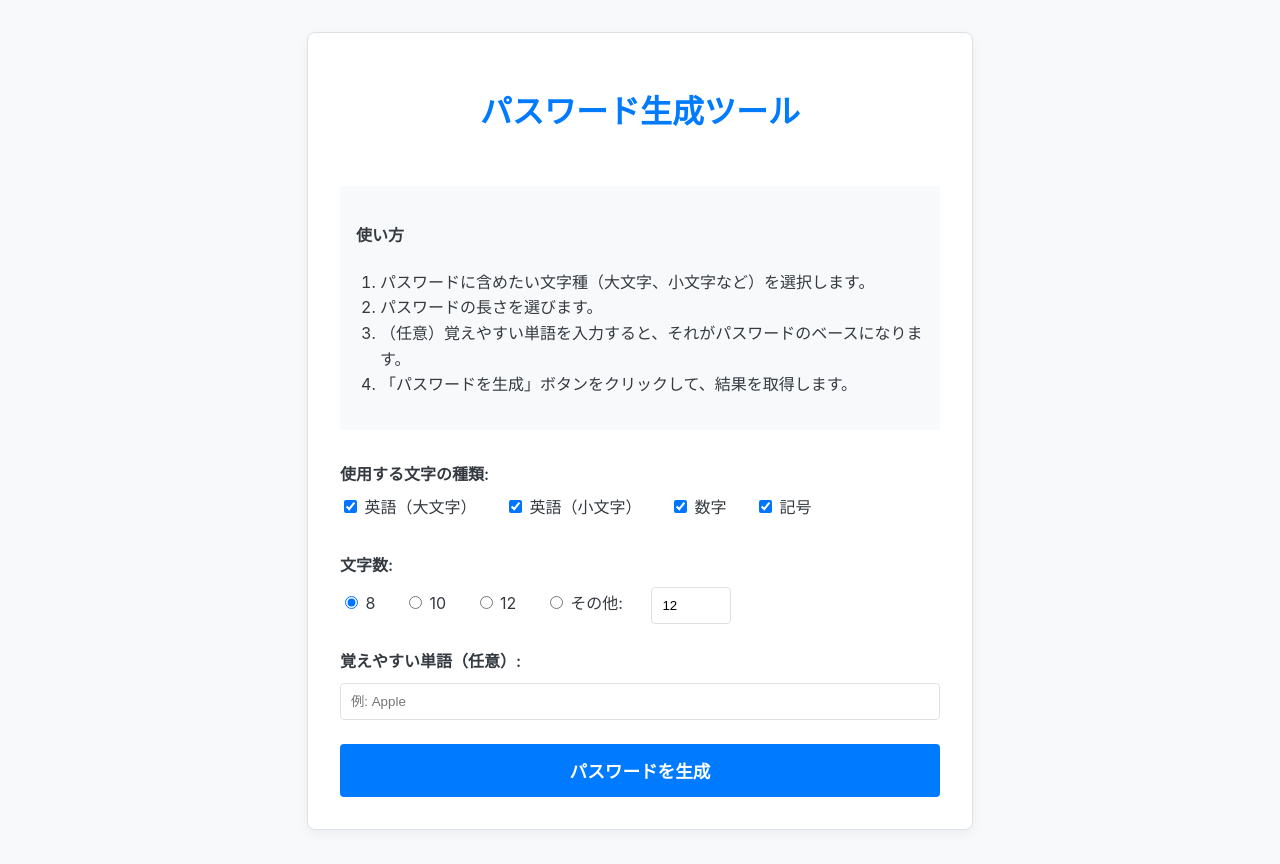
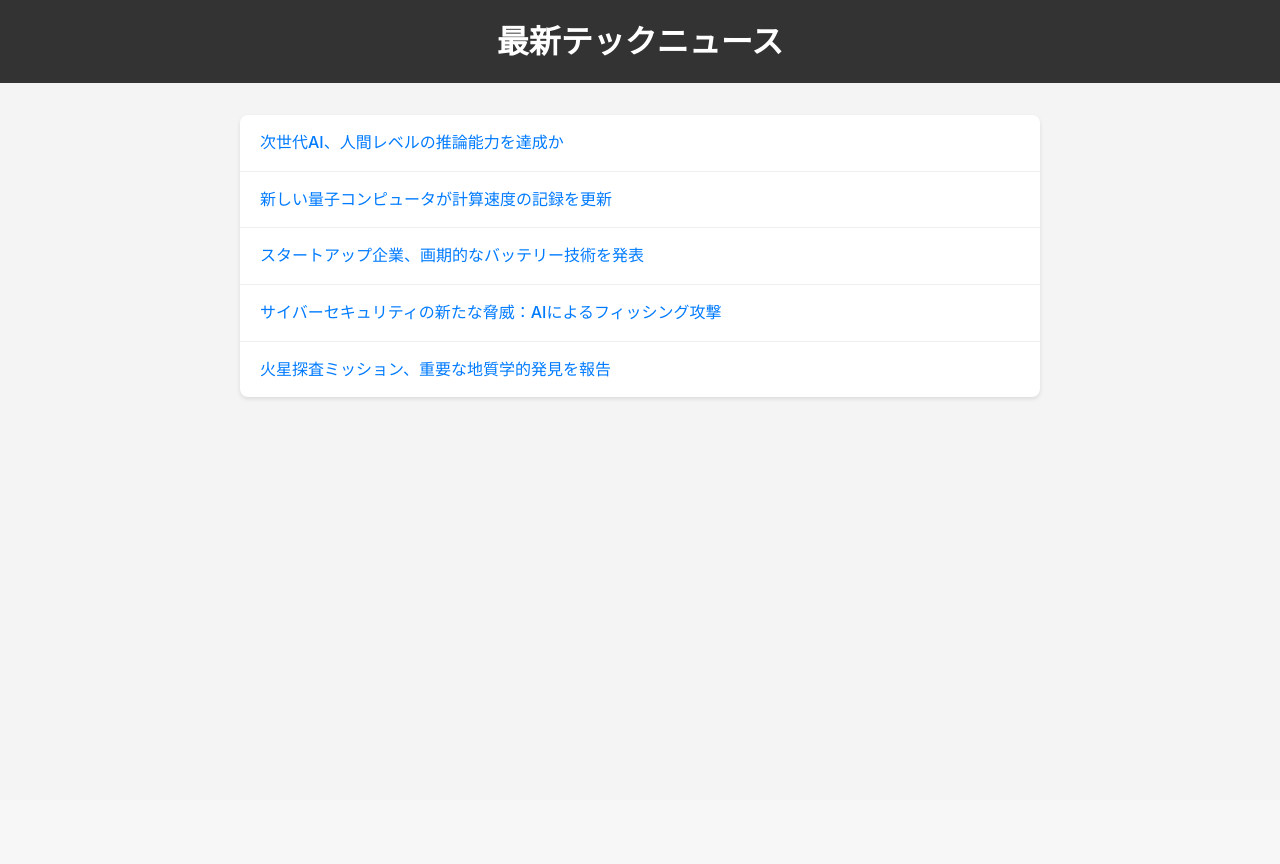
Before and after one commit to TakahiroOnodera/Jules-Test, a Flask app: page / in a window 1280 px wide. After the commit the page ends 400 px from the top, so only its background shows below. Run offline with Flask 3, Linux system fonts and the light colour scheme.

Commit message:
feat: Create Flask and Docker based news reader app
This commit introduces a simple web application for displaying technology news.

Initially, a static frontend-only application was created. Based on new user requirements, this was refactored into a full-stack application with a Flask backend and a Docker-based development environment.

Key changes include:
- A Flask backend (`app.py`) that serves the main page and a JSON API endpoint (`/api/news`) for news data.
- A frontend built with HTML, CSS, and JavaScript that fetches and displays news from the API.
- A `Dockerfile` and `docker-compose.yml` for easy containerized setup and execution.
- Detailed logging in the Flask application.
- An updated `README.md` with comprehensive instructions on how to build and run the application using Docker.

```diff
--- a/app.py
+++ b/app.py
@@ -1,129 +1,64 @@
-from flask import Flask, render_template, request, jsonify
+from flask import Flask, render_template, jsonify
 import logging
-import random
-import string
 
 app = Flask(__name__)
 
 # 詳細なログ設定
-# ファイルに出力する場合は、FileHandlerを追加します。
-# logging.basicConfig(filename='app.log', level=logging.DEBUG, format=f'%(asctime)s %(levelname)s %(name)s %(threadName)s : %(message)s')
+# コンソールにログを出力するハンドラを設定
 logging.basicConfig(level=logging.DEBUG,
-                    format='%(asctime)s %(levelname)s %(message)s',
+                    format='%(asctime)s %(levelname)s %(name)s : %(message)s',
                     handlers=[logging.StreamHandler()])
 
-
-# --- パスワード生成ロジック ---
-
-# 文字変換のルール
-TRANSFORMATION_MAP = {
-    'l': '1', 'o': '0', 's': '5', 'q': '9', 'b': '8',
-    'L': '1', 'O': '0', 'S': '5', 'Q': '9', 'B': '8'
-}
-
-# 文字セットの定義
-CHAR_SETS = {
-    'upper': string.ascii_uppercase,
-    'lower': string.ascii_lowercase,
-    'numbers': string.digits,
-    'symbols': '!@#$%^&*()_+-=[]{}|;:,.<>?'
-}
-
-def generate_password(char_types, length, base_word):
-    """パスワードを生成するメイン関数"""
-    app.logger.info(f"パスワード生成開始: length={length}, char_types={char_types}, base_word='{base_word}'")
-
-    # 1. ベースとなる文字リストを作成
-    password_chars = []
-    if base_word:
-        # 指定単語の文字を変換
-        for char in base_word:
-            password_chars.append(TRANSFORMATION_MAP.get(char, char))
-        app.logger.debug(f"指定単語を変換後: {''.join(password_chars)}")
-
-    # 2. 使用する文字のプールを作成
-    char_pool = ''
-    if not char_types: # もし文字種が選択されなかった場合のフォールバック
-        app.logger.warning("文字種が選択されていません。デフォルトの文字種（小文字）を使用します。")
-        char_pool += CHAR_SETS['lower']
-    else:
-        for char_type in char_types:
-            char_pool += CHAR_SETS.get(char_type, '')
-
-    if not char_pool:
-        raise ValueError("有効な文字種が選択されていません。")
-
-    # 3. 最低でも各文字種が1つは含まれるようにする (もし選択されていれば)
-    guaranteed_chars = []
-    if len(password_chars) < length:
-        for char_type in char_types:
-            if char_type in CHAR_SETS:
-                guaranteed_chars.append(random.choice(CHAR_SETS[char_type]))
-
-    password_chars.extend(guaranteed_chars)
-    app.logger.debug(f"必須文字を追加後: {''.join(password_chars)}")
-
-
-    # 4. 残りの文字をランダムに追加
-    remaining_length = length - len(password_chars)
-    if remaining_length > 0:
-        for _ in range(remaining_length):
-            password_chars.append(random.choice(char_pool))
-    app.logger.debug(f"ランダム文字を追加後: {''.join(password_chars)}")
-
-    # 5. 文字数が指定より多い場合は切り詰める
-    if len(password_chars) > length:
-        password_chars = password_chars[:length]
-        app.logger.debug(f"長さを{length}に調整後: {''.join(password_chars)}")
-
-    # 6. 大文字・小文字をランダムに変換 (50%の確率)
-    for i, char in enumerate(password_chars):
-        if char.isalpha() and random.random() < 0.5:
-            password_chars[i] = char.swapcase()
-    app.logger.debug(f"大文字小文字変換後: {''.join(password_chars)}")
-
-    # 7. パスワードをシャッフル
-    random.shuffle(password_chars)
-    final_password = "".join(password_chars)
-
-    app.logger.info(f"生成されたパスワード: {final_password}")
-    return final_password
-
-
-# --- Flaskルート ---
+# サンプルのニュースデータ
+# 本来はデータベースや外部APIから取得する
+DUMMY_NEWS_DATA = [
+    {
+        "id": 1,
+        "title": "次世代AI、人間レベルの推論能力を達成か",
+        "url": "https://example.com/news1"
+    },
+    {
+        "id": 2,
+        "title": "新しい量子コンピュータが計算速度の記録を更新",
+        "url": "https://example.com/news2"
+    },
+    {
+        "id": 3,
+        "title": "スタートアップ企業、画期的なバッテリー技術を発表",
+        "url": "https://example.com/news3"
+    },
+    {
+        "id": 4,
+        "title": "サイバーセキュリティの新たな脅威：AIによるフィッシング攻撃",
+        "url": "https://example.com/news4"
+    },
+    {
+        "id": 5,
+        "title": "火星探査ミッション、重要な地質学的発見を報告",
+        "url": "https://example.com/news5"
+    }
+]
 
 @app.route('/')
 def index():
-    app.logger.info("トップページへのアクセスがありました。")
+    """
+    フロントエンドのメインページをレンダリングする。
+    """
+    app.logger.info("トップページへのアクセスがありました。index.htmlを返します。")
     return render_template('index.html')
 
-@app.route('/generate', methods=['POST'])
-def handle_generate():
-    """フロントエンドからのリクエストを処理し、パスワードを生成して返す"""
+@app.route('/api/news')
+def get_news():
+    """
+    ニュース記事のリストをJSON形式で返すAPIエンドポイント。
+    """
+    app.logger.info(f"/api/news へのリクエストがありました。{len(DUMMY_NEWS_DATA)}件のニュースデータを返します。")
     try:
-        data = request.get_json()
-        app.logger.debug(f"受信したリクエストデータ: {data}")
-
-        char_types = data.get('char_types', [])
-        length = data.get('length', 12)
-        base_word = data.get('base_word', '')
-
-        # バリデーション
-        if not isinstance(length, int) or not (4 <= length <= 100):
-            raise ValueError("文字数は4から100の間で指定してください。")
-        if not isinstance(char_types, list):
-            raise ValueError("文字種はリスト形式で指定してください。")
-
-        password = generate_password(char_types, length, base_word)
-        return jsonify({'password': password})
-
-    except ValueError as e:
-        app.logger.error(f"入力値エラー: {e}")
-        return jsonify({'error': str(e)}), 400
+        return jsonify(DUMMY_NEWS_DATA)
     except Exception as e:
-        app.logger.error(f"予期せぬエラーが発生しました: {e}", exc_info=True)
-        return jsonify({'error': 'サーバー内部でエラーが発生しました。'}), 500
-
+        app.logger.error(f"ニュースデータのJSON変換中にエラーが発生しました: {e}", exc_info=True)
+        return jsonify({"error": "サーバー内部でエラーが発生しました。"}), 500
 
 if __name__ == '__main__':
+    # debug=True は開発時には便利ですが、本番環境ではFalseにすべきです。
     app.run(host='0.0.0.0', port=5000, debug=True)
--- a/static/script.js
+++ b/static/script.js
@@ -1,64 +1,35 @@
-document.addEventListener('DOMContentLoaded', () => {
-    const form = document.getElementById('password-form');
-    const resultContainer = document.getElementById('result-container');
-    const passwordOutput = document.getElementById('password-output');
-    const customLengthInput = document.getElementById('custom_length');
-    const otherLengthRadio = document.getElementById('len_other');
+document.addEventListener('DOMContentLoaded', function() {
+    const newsList = document.getElementById('news-list');
 
-    // 「その他」の文字数入力が変更されたら、対応するラジオボタンを選択状態にする
-    customLengthInput.addEventListener('input', () => {
-        otherLengthRadio.checked = true;
-    });
-
-    form.addEventListener('submit', async (e) => {
-        e.preventDefault(); // デフォルトのフォーム送信をキャンセル
-
-        // 1. フォームからデータを収集
-        const charTypes = Array.from(document.querySelectorAll('input[name="char_types"]:checked'))
-                               .map(cb => cb.value);
-
-        let length;
-        const lengthOption = document.querySelector('input[name="length_option"]:checked').value;
-        if (lengthOption === 'other') {
-            length = parseInt(customLengthInput.value, 10);
-        } else {
-            length = parseInt(lengthOption, 10);
-        }
-
-        const baseWord = document.getElementById('base_word').value;
-
-        // 2. バックエンドにデータを送信
-        try {
-            const response = await fetch('/generate', {
-                method: 'POST',
-                headers: {
-                    'Content-Type': 'application/json',
-                },
-                body: JSON.stringify({
-                    char_types: charTypes,
-                    length: length,
-                    base_word: baseWord
-                }),
-            });
-
+    // バックエンドAPIからニュースデータを非同期で取得する
+    fetch('/api/news')
+        .then(response => {
             if (!response.ok) {
-                const errorData = await response.json();
-                throw new Error(errorData.error || 'パスワードの生成に失敗しました。');
+                throw new Error(`HTTP error! status: ${response.status}`);
+            }
+            return response.json();
+        })
+        .then(newsData => {
+            // ニュースデータが空の場合のメッセージ
+            if (!newsData || newsData.length === 0) {
+                newsList.innerHTML = '<li>ニュース記事が見つかりませんでした。</li>';
+                return;
             }
 
-            const data = await response.json();
+            // 取得したデータでリストを生成
+            newsData.forEach(article => {
+                const listItem = document.createElement('li');
+                const link = document.createElement('a');
+                link.href = article.url;
+                link.textContent = article.title;
+                link.target = '_blank'; // 新しいタブで開く
 
-            // 3. 結果を表示
-            if (data.password) {
-                passwordOutput.textContent = data.password;
-                resultContainer.style.display = 'block';
-            } else if (data.error) {
-                 throw new Error(data.error);
-            }
-
-        } catch (error) {
-            passwordOutput.textContent = `エラー: ${error.message}`;
-            resultContainer.style.display = 'block';
-        }
-    });
+                listItem.appendChild(link);
+                newsList.appendChild(listItem);
+            });
+        })
+        .catch(error => {
+            console.error('ニュースの取得に失敗しました:', error);
+            newsList.innerHTML = '<li>ニュースの読み込み中にエラーが発生しました。</li>';
+        });
 });
--- /dev/null
+++ b/static/style.css
@@ -0,0 +1,53 @@
+body {
+    font-family: -apple-system, BlinkMacSystemFont, "Segoe UI", Roboto, "Helvetica Neue", Arial, sans-serif;
+    line-height: 1.6;
+    margin: 0;
+    padding: 0;
+    background-color: #f4f4f4;
+    color: #333;
+}
+
+header {
+    background-color: #333;
+    color: #fff;
+    padding: 1rem 0;
+    text-align: center;
+}
+
+h1 {
+    margin: 0;
+}
+
+main {
+    max-width: 800px;
+    margin: 2rem auto;
+    padding: 0 20px;
+}
+
+#news-list {
+    list-style: none;
+    padding: 0;
+    margin: 0;
+    background-color: #fff;
+    border-radius: 8px;
+    box-shadow: 0 2px 4px rgba(0,0,0,0.1);
+}
+
+#news-list li {
+    padding: 15px 20px;
+    border-bottom: 1px solid #eee;
+}
+
+#news-list li:last-child {
+    border-bottom: none;
+}
+
+#news-list a {
+    text-decoration: none;
+    color: #007BFF;
+    font-weight: 500;
+}
+
+#news-list a:hover {
+    text-decoration: underline;
+}
--- a/templates/index.html
+++ b/templates/index.html
@@ -3,170 +3,18 @@
 <head>
     <meta charset="UTF-8">
     <meta name="viewport" content="width=device-width, initial-scale=1.0">
-    <title>パスワード生成ツール</title>
-    <style>
-        :root {
-            --primary-color: #007bff;
-            --secondary-color: #6c757d;
-            --background-color: #f8f9fa;
-            --text-color: #343a40;
-            --container-bg: #ffffff;
-            --border-color: #dee2e6;
-            --success-color: #28a745;
-        }
-
-        body {
-            font-family: -apple-system, BlinkMacSystemFont, "Segoe UI", Roboto, "Helvetica Neue", Arial, sans-serif;
-            line-height: 1.6;
-            background-color: var(--background-color);
-            color: var(--text-color);
-            margin: 0;
-            padding: 2em;
-            display: flex;
-            justify-content: center;
-            align-items: flex-start;
-            min-height: 100vh;
-        }
-
-        .container {
-            width: 100%;
-            max-width: 600px;
-            background-color: var(--container-bg);
-            padding: 2em;
-            border-radius: 8px;
-            box-shadow: 0 4px 12px rgba(0, 0, 0, 0.05);
-            border: 1px solid var(--border-color);
-        }
-
-        h1 {
-            color: var(--primary-color);
-            text-align: center;
-            margin-bottom: 1.5em;
-        }
-
-        .form-group {
-            margin-bottom: 1.5em;
-        }
-
-        label {
-            display: block;
-            font-weight: 600;
-            margin-bottom: 0.5em;
-        }
-
-        .checkbox-group label, .radio-group label {
-            display: inline-block;
-            font-weight: normal;
-            margin-right: 1.5em;
-        }
-
-        input[type="text"], input[type="number"] {
-            width: 100%;
-            padding: 0.75em;
-            border: 1px solid var(--border-color);
-            border-radius: 4px;
-            box-sizing: border-box;
-            transition: border-color 0.2s;
-        }
-
-        input[type="text"]:focus, input[type="number"]:focus {
-            outline: none;
-            border-color: var(--primary-color);
-            box-shadow: 0 0 0 2px rgba(0, 123, 255, 0.25);
-        }
-
-        button[type="submit"] {
-            width: 100%;
-            padding: 0.8em;
-            background-color: var(--primary-color);
-            color: white;
-            border: none;
-            border-radius: 4px;
-            font-size: 1.1em;
-            font-weight: bold;
-            cursor: pointer;
-            transition: background-color 0.2s;
-        }
-
-        button[type="submit"]:hover {
-            background-color: #0056b3;
-        }
-
-        .result {
-            margin-top: 2em;
-            padding: 1.5em;
-            background-color: #e9f5ff;
-            border: 1px solid #b3d7ff;
-            border-radius: 4px;
-            text-align: center;
-        }
-
-        #password-output {
-            font-weight: bold;
-            font-size: 1.5em;
-            color: var(--primary-color);
-            word-wrap: break-word;
-            user-select: all; /* Allow easy copying */
-        }
-    </style>
+    <title>Tech News Reader</title>
+    <link rel="stylesheet" href="{{ url_for('static', filename='style.css') }}">
 </head>
 <body>
-    <div class="container">
-        <h1>パスワード生成ツール</h1>
-
-        <div class="instructions" style="margin-bottom: 2em; padding: 1em; background-color: #f8f9fa; border-radius: 4px;">
-            <h4>使い方</h4>
-            <ol style="padding-left: 1.5em;">
-                <li>パスワードに含めたい文字種（大文字、小文字など）を選択します。</li>
-                <li>パスワードの長さを選びます。</li>
-                <li>（任意）覚えやすい単語を入力すると、それがパスワードのベースになります。</li>
-                <li>「パスワードを生成」ボタンをクリックして、結果を取得します。</li>
-            </ol>
-        </div>
-
-        <form id="password-form">
-            <div class="form-group">
-                <label>使用する文字の種類:</label>
-                <div class="checkbox-group">
-                    <input type="checkbox" id="upper" name="char_types" value="upper" checked>
-                    <label for="upper">英語（大文字）</label>
-                    <input type="checkbox" id="lower" name="char_types" value="lower" checked>
-                    <label for="lower">英語（小文字）</label>
-                    <input type="checkbox" id="numbers" name="char_types" value="numbers" checked>
-                    <label for="numbers">数字</label>
-                    <input type="checkbox" id="symbols" name="char_types" value="symbols" checked>
-                    <label for="symbols">記号</label>
-                </div>
-            </div>
-
-            <div class="form-group">
-                <label>文字数:</label>
-                <div class="radio-group">
-                    <input type="radio" id="len8" name="length_option" value="8" checked>
-                    <label for="len8">8</label>
-                    <input type="radio" id="len10" name="length_option" value="10">
-                    <label for="len10">10</label>
-                    <input type="radio" id="len12" name="length_option" value="12">
-                    <label for="len12">12</label>
-                    <input type="radio" id="len_other" name="length_option" value="other">
-                    <label for="len_other">その他:</label>
-                    <input type="number" id="custom_length" name="custom_length" min="4" max="100" value="12" style="width: 80px; display: inline-block; vertical-align: middle;">
-                </div>
-            </div>
-
-            <div class="form-group">
-                <label for="base_word">覚えやすい単語（任意）:</label>
-                <input type="text" id="base_word" name="base_word" placeholder="例: Apple">
-            </div>
-
-            <button type="submit">パスワードを生成</button>
-        </form>
-
-        <div id="result-container" class="result" style="display: none;">
-            <h3>生成されたパスワード:</h3>
-            <p id="password-output"></p>
-        </div>
-    </div>
+    <header>
+        <h1>最新テックニュース</h1>
+    </header>
+    <main>
+        <ul id="news-list">
+            <!-- ニュースはここにJavaScriptで読み込まれます -->
+        </ul>
+    </main>
     <script src="{{ url_for('static', filename='script.js') }}"></script>
 </body>
 </html>
```
Also changed, not shown: README.md.
